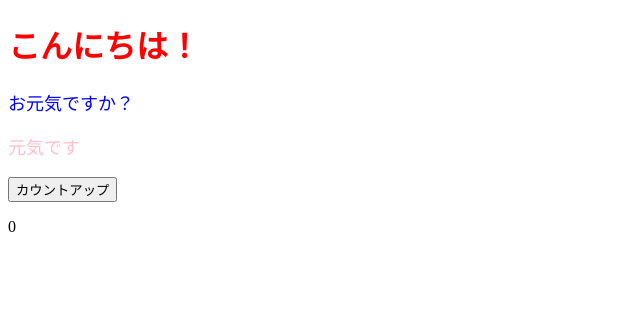
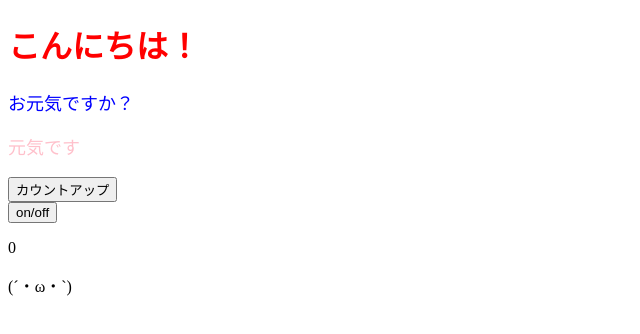
Before and after one commit to MasakiMimura/react-test, a React (Create React App) app: page / in a window 1280 px wide. Shown: the top 334 px of the page, without its empty margins (0-640 px from the left). Built offline with nearby package versions, Linux system fonts and the light colour scheme.

Commit message:
再レンダリングと副作用を知る(useEffect)

```diff
--- a/src/App.jsx
+++ b/src/App.jsx
@@ -1,17 +1,37 @@
-import React, { useState } from "react";
+import React, { useEffect, useState } from "react";
 import ColorfulMessage from "./components/ColorfulMessage";
 const App = () => {
+  const [num, setNum] = useState(0);
+  const [faceShowFlag, setFaceShowFlag] = useState(true);
+
   const onClickCountUp = () => {
     setNum(num + 1);
   };
-  const [num, setNum] = useState(0);
+  const onClickSwitchShowFlag = () => {
+    setFaceShowFlag(!faceShowFlag);
+  };
+
+  useEffect(() => {
+    if (num > 0) {
+      if (num % 3 === 0) {
+        faceShowFlag || setFaceShowFlag(true);
+      } else {
+        faceShowFlag && setFaceShowFlag(false);
+      }
+    }
+    // eslint-disable-next-line react-hooks/exhaustive-deps
+  }, [num]);
+
   return (
     <>
       <h1 style={{ color: "red" }}>こんにちは！</h1>
       <ColorfulMessage color="blue">お元気ですか？</ColorfulMessage>
       <ColorfulMessage color="pink">元気です</ColorfulMessage>
       <button onClick={onClickCountUp}>カウントアップ</button>
+      <br />
+      <button onClick={onClickSwitchShowFlag}>on/off</button>
       <p>{num}</p>
+      {faceShowFlag && <p>(´・ω・`)</p>}
     </>
   );
 };
```
